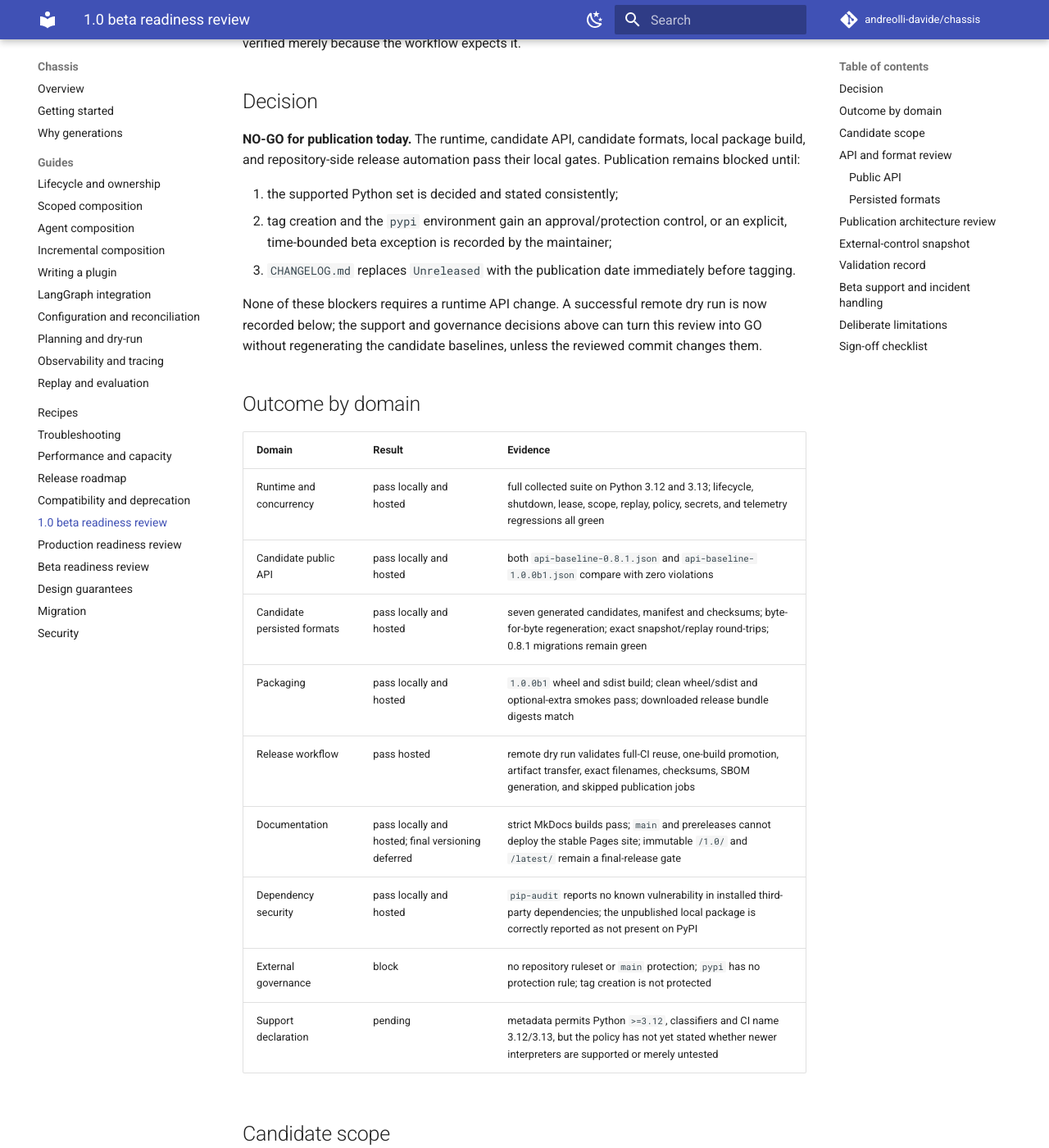
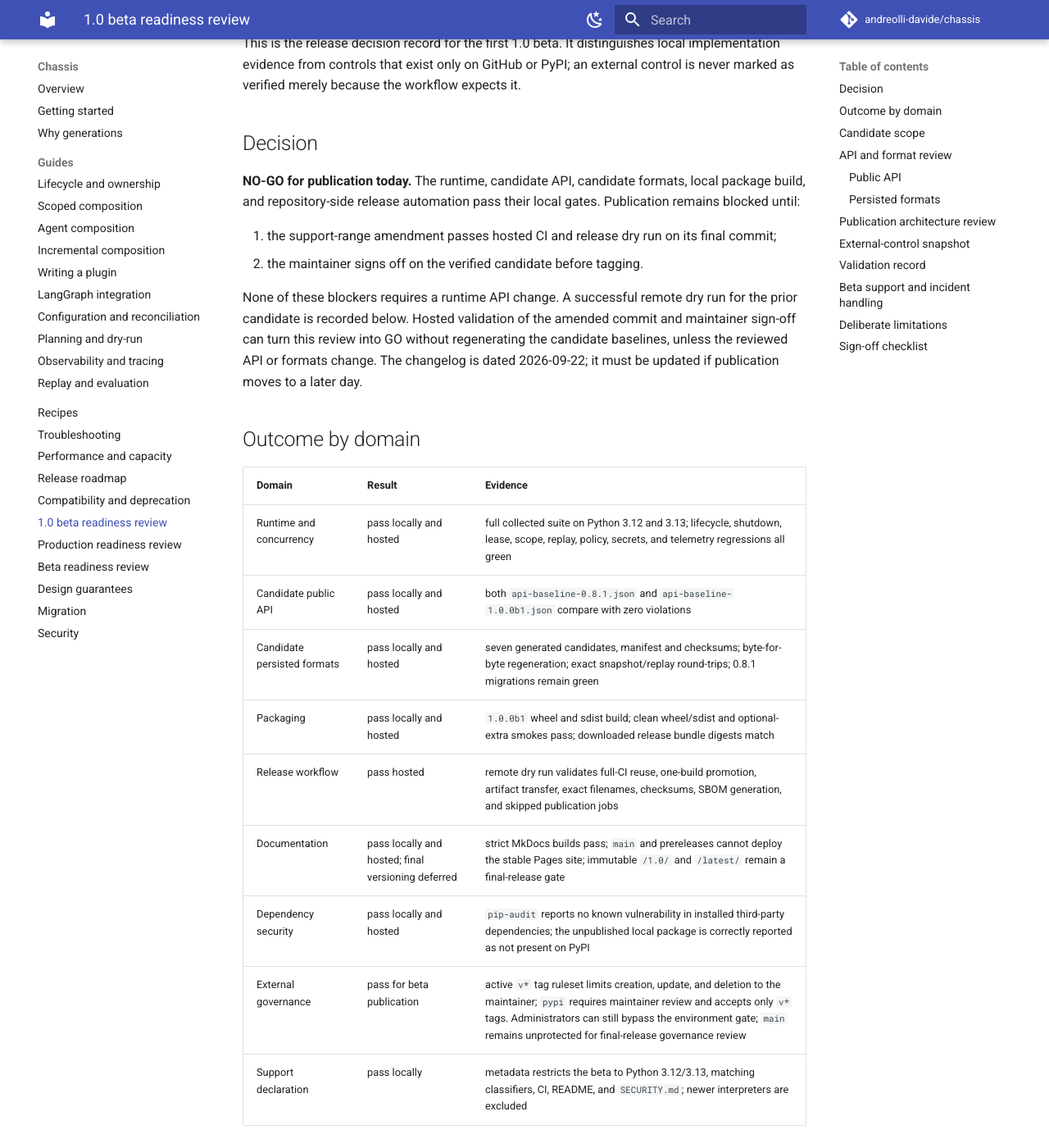
Before and after one commit to andreolli-davide/chassis, an MkDocs documentation site: the page built from docs/1.0-beta-readiness.md, in a window 1280 px wide and 1400 px high, scrolled down 258 px. Shown: the whole window at 82% size. Built offline with MkDocs 1.6.1 and Material for MkDocs 9.7.7, drawn with Linux system fonts in a browser that asks for light colours; comment, search, counter and statistics services are not loaded; some of the changed text lies outside the part shown.

```diff
--- a/docs/1.0-beta-readiness.md
+++ b/docs/1.0-beta-readiness.md
@@ -1,9 +1,10 @@
 # 1.0.0b1 beta readiness review
 
 Review date: **2026-09-22**. Target: **`1.0.0b1`** / eventual tag
-**`v1.0.0b1`**. The candidate implementation is committed at
+**`v1.0.0b1`**. The previously validated candidate implementation is committed at
 [`e16780b`](https://github.com/andreolli-davide/chassis/commit/e16780b045a9f0029d96cc6e2e86e9e2f9f22128);
-it has not been tagged or published.
+it has not been tagged or published. The subsequent Python support-range
+amendment passed local checks and awaits hosted validation.
 
 This is the release decision record for the first 1.0 beta. It distinguishes
 local implementation evidence from controls that exist only on GitHub or PyPI;
@@ -16,16 +17,16 @@ expects it.
 local package build, and repository-side release automation pass their local
 gates. Publication remains blocked until:
 
-1. the supported Python set is decided and stated consistently;
-2. tag creation and the `pypi` environment gain an approval/protection control,
-   or an explicit, time-bounded beta exception is recorded by the maintainer;
-3. `CHANGELOG.md` replaces `Unreleased` with the publication date immediately
-   before tagging.
+1. the support-range amendment passes hosted CI and release dry run on its final
+   commit;
+2. the maintainer signs off on the verified candidate before tagging.
 
 None of these blockers requires a runtime API change. A successful remote dry
-run is now recorded below; the support and governance decisions above can turn
-this review into GO without regenerating the candidate baselines, unless the
-reviewed commit changes them.
+run for the prior candidate is recorded below. Hosted validation of the amended
+commit and maintainer sign-off can turn this review into GO without regenerating
+the candidate baselines, unless the reviewed API or formats change. The
+changelog is dated 2026-09-22; it must be updated if publication moves to a
+later day.
 
 ## Outcome by domain
 
@@ -38,8 +39,8 @@ reviewed commit changes them.
 | Release workflow | pass hosted | remote dry run validates full-CI reuse, one-build promotion, artifact transfer, exact filenames, checksums, SBOM generation, and skipped publication jobs |
 | Documentation | pass locally and hosted; final versioning deferred | strict MkDocs builds pass; `main` and prereleases cannot deploy the stable Pages site; immutable `/1.0/` and `/latest/` remain a final-release gate |
 | Dependency security | pass locally and hosted | `pip-audit` reports no known vulnerability in installed third-party dependencies; the unpublished local package is correctly reported as not present on PyPI |
-| External governance | block | no repository ruleset or `main` protection; `pypi` has no protection rule; tag creation is not protected |
-| Support declaration | pending | metadata permits Python `>=3.12`, classifiers and CI name 3.12/3.13, but the policy has not yet stated whether newer interpreters are supported or merely untested |
+| External governance | pass for beta publication | active `v*` tag ruleset limits creation, update, and deletion to the maintainer; `pypi` requires maintainer review and accepts only `v*` tags. Administrators can still bypass the environment gate; `main` remains unprotected for final-release governance review |
+| Support declaration | pass locally | metadata restricts the beta to Python 3.12/3.13, matching classifiers, CI, README, and `SECURITY.md`; newer interpreters are excluded |
 
 ## Candidate scope
 
@@ -48,6 +49,8 @@ to 0.9.1 it deliberately changes no runtime API behavior and increments no
 persisted-format version. It adds release controls and review baselines:
 
 - canonical PEP 440 package version `1.0.0b1`;
+- supported Python versions 3.12 and 3.13, with newer interpreters excluded
+  from beta package metadata;
 - a candidate public-API baseline while preserving the released 0.8.1 check;
 - deterministic candidates for snapshot, replay, configuration, planning,
   reconciliation, config-apply, and generation-pressure documents;
@@ -119,13 +122,14 @@ deployment were all skipped by the dry run.
 
 ## External-control snapshot
 
-Read-only GitHub API inspection on 2026-09-22 found:
+GitHub API inspection on 2026-09-22 found the following controls after beta
+publication hardening:
 
 | Control | Observed state | Assessment |
 | --- | --- | --- |
-| Repository rulesets | none | block: no protected release tag or required-check ruleset |
+| Repository rulesets | [`Release tags v*`](https://github.com/andreolli-davide/chassis/rules/23841568) active for `refs/tags/v*`; only the maintainer account bypasses creation, update, and deletion restrictions | pass for beta release authority; a branch required-check ruleset remains a final-release decision |
 | `main` branch protection | absent | final-release governance gap; release quality is still enforced inside the tag workflow itself |
-| `pypi` environment | exists; no protection rules or branch/tag policy; administrators may bypass | block: publishing has no explicit human approval gate |
+| `pypi` environment | requires `andreolli-davide` review and allows deployments only from `v*` tags; administrators may bypass | pass for beta publication with explicit maintainer review; admin bypass remains visible |
 | `github-pages` environment | branch policy admits `main` and `v*`; administrators may bypass | repository workflow now narrows actual deployment to stable release calls; external policy should be tightened before final |
 | GitHub Pages | workflow deployment, public, HTTPS enforced | pass |
 | Default workflow token | read-only; cannot approve pull-request reviews | pass |
@@ -163,6 +167,9 @@ are recorded here.
 
 The validation record intentionally avoids a fixed test count: collection grows
 as review regressions are added, while the gate is the complete collected suite.
+The hosted runs above cover `e16780b`. The Python support-range amendment passed
+the local suite, Ruff, Pyright, strict docs, lockfile check, and wheel/sdist
+metadata inspection, but needs hosted validation after it is committed.
 
 ## Beta support and incident handling
 
@@ -212,11 +219,12 @@ explicitly dispositioned.
 - [x] No-action 0.9 → 1.0 beta migration documented.
 - [x] Local runtime, compatibility, packaging, security, docs, and workflow gates pass.
 - [x] Prerelease cannot advance the stable docs channel in repository automation.
-- [x] Candidate commit pushed and complete hosted CI green.
-- [x] Refactored release workflow dry run green.
-- [ ] Supported Python versions decided and synchronized.
-- [ ] Protected release authority / PyPI approval configured or beta exception recorded.
-- [ ] Changelog dated and maintainer sign-off recorded.
+- [ ] Support-range amendment committed, pushed, and complete hosted CI green.
+- [ ] Release workflow dry run green on the amended candidate.
+- [x] Supported Python versions decided and synchronized: 3.12 and 3.13.
+- [x] Protected `v*` release authority and PyPI approval configured.
+- [x] Changelog dated 2026-09-22; update it if publication moves to another day.
+- [ ] Maintainer sign-off recorded on the final verified candidate.
 
 The unchecked items are the complete current publication-blocker list. Any new
 candidate change invalidates the affected evidence and must rerun its gate.
--- a/pyproject.toml
+++ b/pyproject.toml
@@ -3,7 +3,7 @@ name = "chassis-harness"
 version = "1.0.0b1"
 description = "Chassis: transactional runtime composition for dynamic agent systems -- scoped ownership, reactive capabilities, and immutable runtime generations."
 readme = "README.md"
-requires-python = ">=3.12"
+requires-python = ">=3.12,<3.14"
 license = "Apache-2.0"
 license-files = ["LICENSE"]
 authors = [{ name = "Chassis contributors" }]
```
Also changed, not shown: CHANGELOG.md (+3 -1 lines), README.md (+2 -2 lines), SECURITY.md (+3 -0 lines), docs/getting-started.md (+1 -1 lines), 1 other file.
